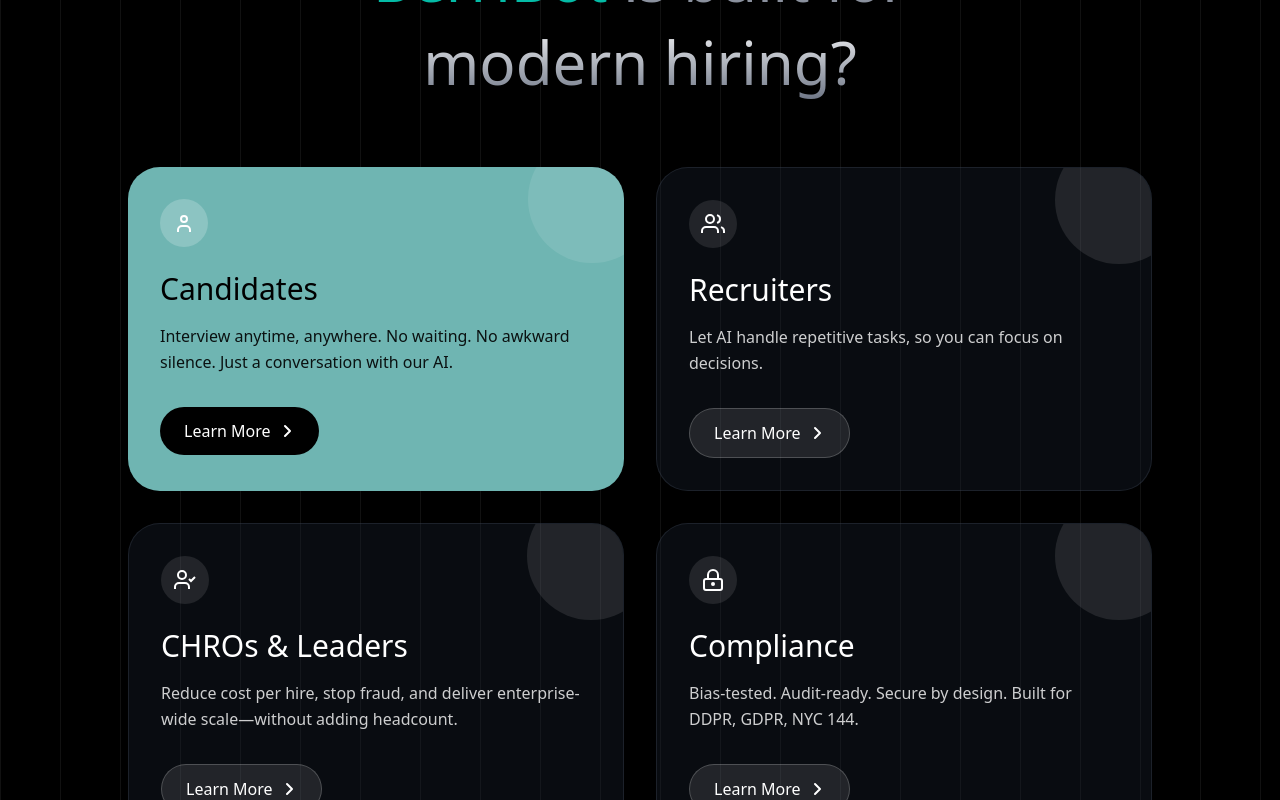
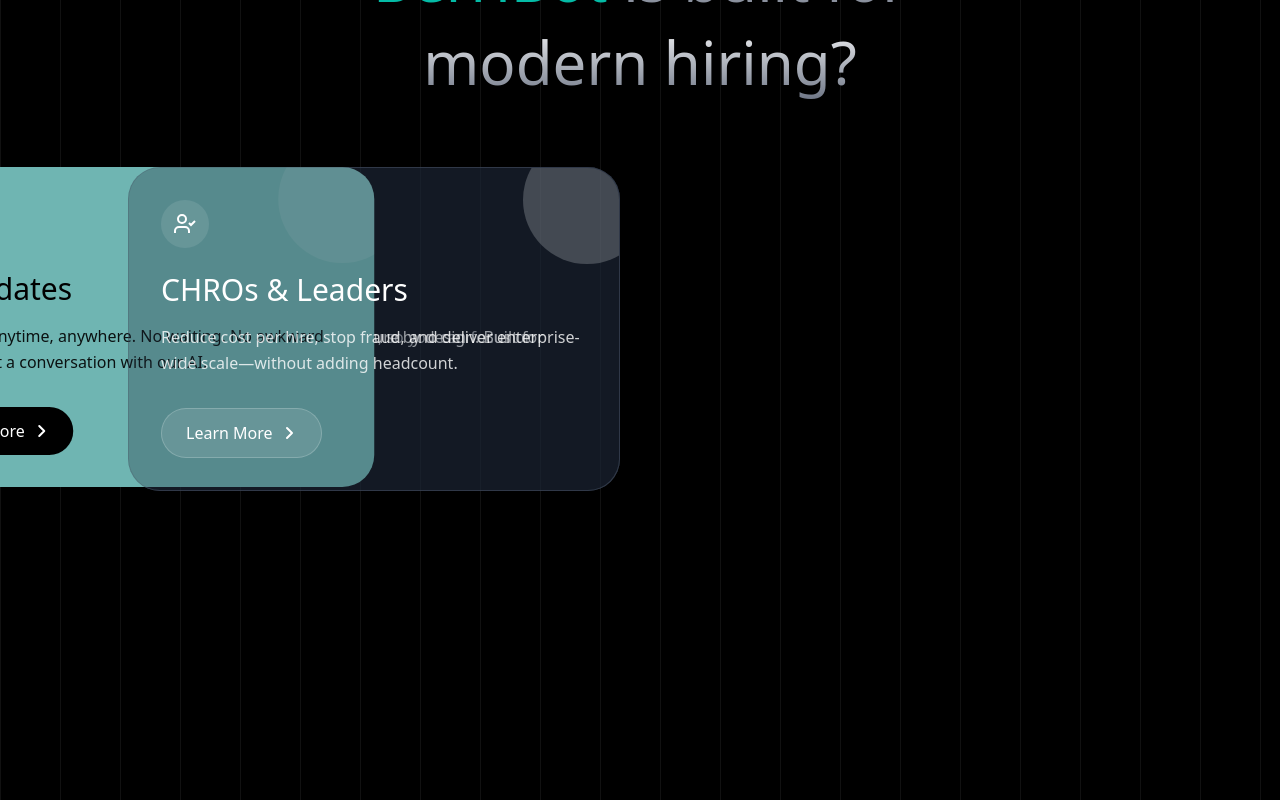
Before and after one commit to LuseBiswas/BerrieBot, a Next.js app: page /user in a window 1280 px wide. Shown: the part 3880-4680 px from the top of the page. Built offline with nearby package versions, Linux system fonts and the light colour scheme.

Commit message:
Position is fixed for the Testimonial Section

```diff
--- a/components/TestimonialSection.tsx
+++ b/components/TestimonialSection.tsx
@@ -29,25 +29,10 @@ export default function TestimonialSection() {
           </div>
         </div>
 
-        {/* Cards Grid */}
-        <div className="grid grid-cols-1 lg:grid-cols-2 gap-8 max-w-5xl mx-auto">
-          {/* Blue Candidates Card */}
-          <TestimonialCard
-            variant="blue"
-            title="Candidates"
-            description="Interview anytime, anywhere. No waiting. No awkward silence. Just a conversation with our AI."
-            buttonText="Learn More"
-            icon={
-              <div className="w-12 h-12 bg-white/20 rounded-full flex items-center justify-center">
-                <svg width="24" height="24" viewBox="0 0 24 24" fill="none">
-                  <circle cx="12" cy="8" r="3" stroke="currentColor" strokeWidth="2"/>
-                  <path d="M6 21v-2a4 4 0 0 1 4-4h4a4 4 0 0 1 4 4v2" stroke="currentColor" strokeWidth="2"/>
-                </svg>
-              </div>
-            }
-          />
-
-          {/* Gray Recruiters Card */}
+        {/* Overlapping Cards Layout */}
+        <div className="relative min-h-[950px] max-w-5xl mx-auto">
+          {/* Recruiters Card (top-left) */}
+          <div className="my-8 lg:my-0 lg:absolute lg:top-0 lg:left-[-300] lg:w-[48%] z-10">
             <TestimonialCard
               variant="gray"
               title="Recruiters"
@@ -64,8 +49,10 @@ export default function TestimonialSection() {
               </div>
             }
           />
+          </div>
 
-          {/* Gray CHROs Card */}
+           {/* CHROs & Leaders Card (bottom-left) */}
+           <div className="my-8 lg:my-0 lg:absolute lg:bottom-[350] lg:left-[120] lg:w-[48%] z-200">
             <TestimonialCard
               variant="gray"
               title="CHROs & Leaders"
@@ -81,8 +68,30 @@ export default function TestimonialSection() {
               </div>
             }
           />
+          </div>
 
-          {/* Gray Compliance Card */}
+          {/* Candidates Card (center, prominent) */}
+          <div className="my-8 lg:my-0 lg:absolute lg:top-[100] lg:left-[650] lg:-translate-x-1/2 lg:w-[48%] z-20">
+            <TestimonialCard
+              variant="blue"
+              title="Candidates"
+              description="Interview anytime, anywhere. No waiting. No awkward silence. Just a conversation with our AI."
+              buttonText="Learn More"
+              icon={
+                <div className="w-12 h-12 bg-white/20 rounded-full flex items-center justify-center">
+                  <svg width="24" height="24" viewBox="0 0 24 24" fill="none">
+                  <circle cx="12" cy="8" r="3" stroke="currentColor" strokeWidth="2"/>
+                  <path d="M6 21v-2a4 4 0 0 1 4-4h4a4 4 0 0 1 4 4v2" stroke="currentColor" strokeWidth="2"/>
+                </svg>
+              </div>
+            }
+          />
+          </div>
+
+
+
+          {/* Compliance Card (bottom-right) */}
+          <div className="my-8 lg:my-0 lg:absolute lg:bottom-[300] lg:right-[-280] lg:w-[48%] z-10">
             <TestimonialCard
               variant="gray"
               title="Compliance"
@@ -100,6 +109,7 @@ export default function TestimonialSection() {
           />
           </div>
         </div>
+      </div>
     </section>
   );
 }
```
Lines whose indentation alone changed are shown as unchanged.
